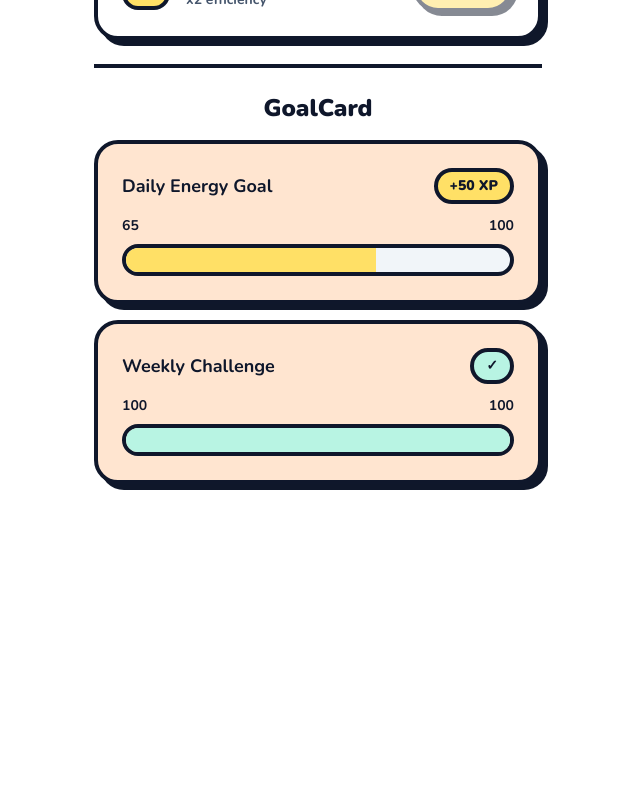
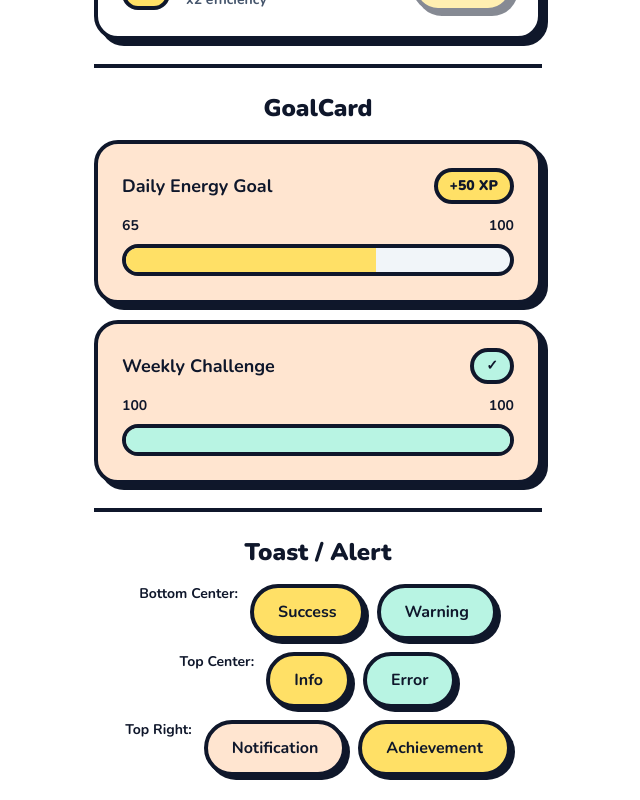
Before and after one commit to QuadCoreOrg/SolarCast, a React (Vite) app: page / in a window 1280 px wide. Shown: the part 3116-3916 px from the top of the page, without its empty margins (322-962 px from the left). Before the commit the page ends 3624 px from the top, so only its background shows below. Built offline with nearby package versions, Linux system fonts and the light colour scheme.

Commit message:
Add Toast functionality to App component with customizable alerts for different scenarios

```diff
--- a/src/App.jsx
+++ b/src/App.jsx
@@ -9,6 +9,8 @@ import StatCard from "./components/StatCard";
 import EnergyBar from "./components/EnergyBar";
 import InventoryItem from "./components/InventoryItem";
 import GoalCard from "./components/GoalCard";
+import ToastContainer from "./components/ToastContainer";
+import useToastStore from "./hooks/useToast";
 import { Sun, Battery, Settings, Coins, Zap, Star, Trophy, SolarPanel } from "lucide-react";
 
 function App() {
@@ -19,6 +21,8 @@ function App() {
     addCoins, addExperience,
     updateProgress
   } = useGameStore();
+
+  const { addToast } = useToastStore();
 
   const handleGenerateEnergy = () => {
     addEnergy(10);
@@ -255,7 +259,41 @@ function App() {
           </div>
         </div>
 
+        <div className="border-t-4 border-slate-900 pt-6 mt-6">
+          <h2 className="font-black text-2xl mb-4 text-center">Toast / Alert</h2>
+          <div className="space-y-3">
+            <div className="flex flex-wrap gap-3 justify-center">
+              <span className="font-bold text-sm">Bottom Center:</span>
+              <Button variant="primary" onClick={() => addToast('+100 Coins!', 'success', 3000, 'bottom-center')}>
+                Success
+              </Button>
+              <Button variant="secondary" onClick={() => addToast('Goal Done!', 'warning', 3000, 'bottom-center')}>
+                Warning
+              </Button>
+            </div>
+            <div className="flex flex-wrap gap-3 justify-center">
+              <span className="font-bold text-sm">Top Center:</span>
+              <Button variant="primary" onClick={() => addToast('+50 XP', 'info', 3000, 'top-center')}>
+                Info
+              </Button>
+              <Button variant="secondary" onClick={() => addToast('Error!', 'error', 3000, 'top-center')}>
+                Error
+              </Button>
+            </div>
+            <div className="flex flex-wrap gap-3 justify-center">
+              <span className="font-bold text-sm">Top Right:</span>
+              <Button variant="peach" onClick={() => addToast('New Item!', 'success', 3000, 'top-right')}>
+                Notification
+              </Button>
+              <Button variant="primary" onClick={() => addToast('Level Up!', 'success', 3000, 'top-right')}>
+                Achievement
+              </Button>
+            </div>
+          </div>
+        </div>
+
       </div>
+      <ToastContainer />
     </div>
   );
 }
--- /dev/null
+++ b/src/components/Toast.jsx
@@ -0,0 +1,31 @@
+import { motion, AnimatePresence } from 'framer-motion';
+
+const colorClasses = {
+  success: 'bg-mint-green',
+  warning: 'bg-sunny-yellow',
+  error: 'bg-orange-400',
+  info: 'bg-blue-400',
+};
+
+const Toast = ({ message, type = 'success', isVisible, onClose }) => {
+  const toastClasses = `border-4 border-slate-900 rounded-2xl px-6 py-4 shadow-[6px_6px_0px_0px_#0f172a] font-bold text-slate-900 ${colorClasses[type] || colorClasses.success}`;
+
+  return (
+    <AnimatePresence>
+      {isVisible && (
+        <motion.div
+          initial={{ opacity: 0, y: 50, scale: 0.8 }}
+          animate={{ opacity: 1, y: 0, scale: 1 }}
+          exit={{ opacity: 0, y: 50, scale: 0.8 }}
+          transition={{ type: 'spring', stiffness: 300 }}
+          className={`fixed bottom-6 left-1/2 -translate-x-1/2 z-50 ${toastClasses}`}
+          onClick={onClose}
+        >
+          {message}
+        </motion.div>
+      )}
+    </AnimatePresence>
+  );
+};
+
+export default Toast;
--- /dev/null
+++ b/src/components/ToastContainer.jsx
@@ -0,0 +1,74 @@
+import { motion, AnimatePresence } from 'framer-motion';
+import useToastStore from '../hooks/useToast';
+
+const colorClasses = {
+  success: 'bg-mint-green',
+  warning: 'bg-sunny-yellow',
+  error: 'bg-orange-400',
+  info: 'bg-blue-400',
+};
+
+const positionClasses = {
+  'bottom-center': 'bottom-6 left-1/2 -translate-x-1/2',
+  'top-center': 'top-6 left-1/2 -translate-x-1/2',
+  'top-right': 'top-6 right-6',
+};
+
+const getAnimation = (position) => {
+  if (position === 'top-center' || position === 'top-right') {
+    return {
+      initial: { opacity: 0, y: -50, scale: 0.8 },
+      animate: { opacity: 1, y: 0, scale: 1 },
+      exit: { opacity: 0, y: -50, scale: 0.8 },
+    };
+  }
+  return {
+    initial: { opacity: 0, y: 50, scale: 0.8 },
+    animate: { opacity: 1, y: 0, scale: 1 },
+    exit: { opacity: 0, y: 50, scale: 0.8 },
+  };
+};
+
+function ToastContainer() {
+  const { toasts, removeToast } = useToastStore();
+
+  const groupedToasts = {
+    'bottom-center': toasts.filter(t => t.position === 'bottom-center' || !t.position),
+    'top-center': toasts.filter(t => t.position === 'top-center'),
+    'top-right': toasts.filter(t => t.position === 'top-right'),
+  };
+
+  return (
+    <>
+      {Object.entries(groupedToasts).map(([position, positionToasts]) => (
+        positionToasts.length > 0 && (
+          <div
+            key={position}
+            className={`fixed ${positionClasses[position]} z-50 flex flex-col gap-2 ${position === 'top-right' ? 'items-end' : 'items-center'}`}
+          >
+            <AnimatePresence>
+              {positionToasts.map((toast) => {
+                const animation = getAnimation(toast.position || 'bottom-center');
+                return (
+                  <motion.div
+                    key={toast.id}
+                    initial={animation.initial}
+                    animate={animation.animate}
+                    exit={animation.exit}
+                    transition={{ type: 'spring', stiffness: 300 }}
+                    className={`border-4 border-slate-900 rounded-2xl px-6 py-4 shadow-[6px_6px_0px_0px_#0f172a] font-bold text-slate-900 cursor-pointer ${colorClasses[toast.type] || colorClasses.success}`}
+                    onClick={() => removeToast(toast.id)}
+                  >
+                    {toast.message}
+                  </motion.div>
+                );
+              })}
+            </AnimatePresence>
+          </div>
+        )
+      ))}
+    </>
+  );
+}
+
+export default ToastContainer;
--- /dev/null
+++ b/src/hooks/useToast.js
@@ -0,0 +1,21 @@
+import { create } from 'zustand';
+
+const useToastStore = create((set) => ({
+  toasts: [],
+  addToast: (message, type = 'success', duration = 3000, position = 'bottom-center') => {
+    const id = Date.now();
+    set((state) => ({
+      toasts: [...state.toasts, { id, message, type, position }]
+    }));
+    setTimeout(() => {
+      set((state) => ({
+        toasts: state.toasts.filter((t) => t.id !== id)
+      }));
+    }, duration);
+  },
+  removeToast: (id) => set((state) => ({
+    toasts: state.toasts.filter((t) => t.id !== id)
+  })),
+}));
+
+export default useToastStore;
--- a/tasks/01-components.md
+++ b/tasks/01-components.md
@@ -60,10 +60,10 @@ Bu doküman, SolarCast projesinin ortak UI bileşenlerini `design-system.md` ve
 
 ### 9. Toast / Alert Component (`<Toast />`)
 
-- [ ] Oyun içi bildirimler (örn: "Hedef Tamamlandı!", "+100 Altın") için kullanılacak.
-- [ ] Ekranın altına veya üstüne `absolute/fixed` konumlandırılacak.
-- [ ] Framer Motion: `initial={{ opacity: 0, y: 50, scale: 0.8 }} animate={{ opacity: 1, y: 0, scale: 1 }} transition={{ type: "spring" }}`.
-- [ ] Kalın kenarlıklı ve genelde `bg-sunny-yellow` veya `bg-mint-green` renklerinde olacak.
+- [x] Oyun içi bildirimler (örn: "Hedef Tamamlandı!", "+100 Altın") için kullanılacak.
+- [x] Ekranın altına veya üstüne `absolute/fixed` konumlandırılacak.
+- [x] Framer Motion: `initial={{ opacity: 0, y: 50, scale: 0.8 }} animate={{ opacity: 1, y: 0, scale: 1 }} transition={{ type: "spring" }}`.
+- [x] Kalın kenarlıklı ve genelde `bg-sunny-yellow` veya `bg-mint-green` renklerinde olacak.
 
 ---
 
```
